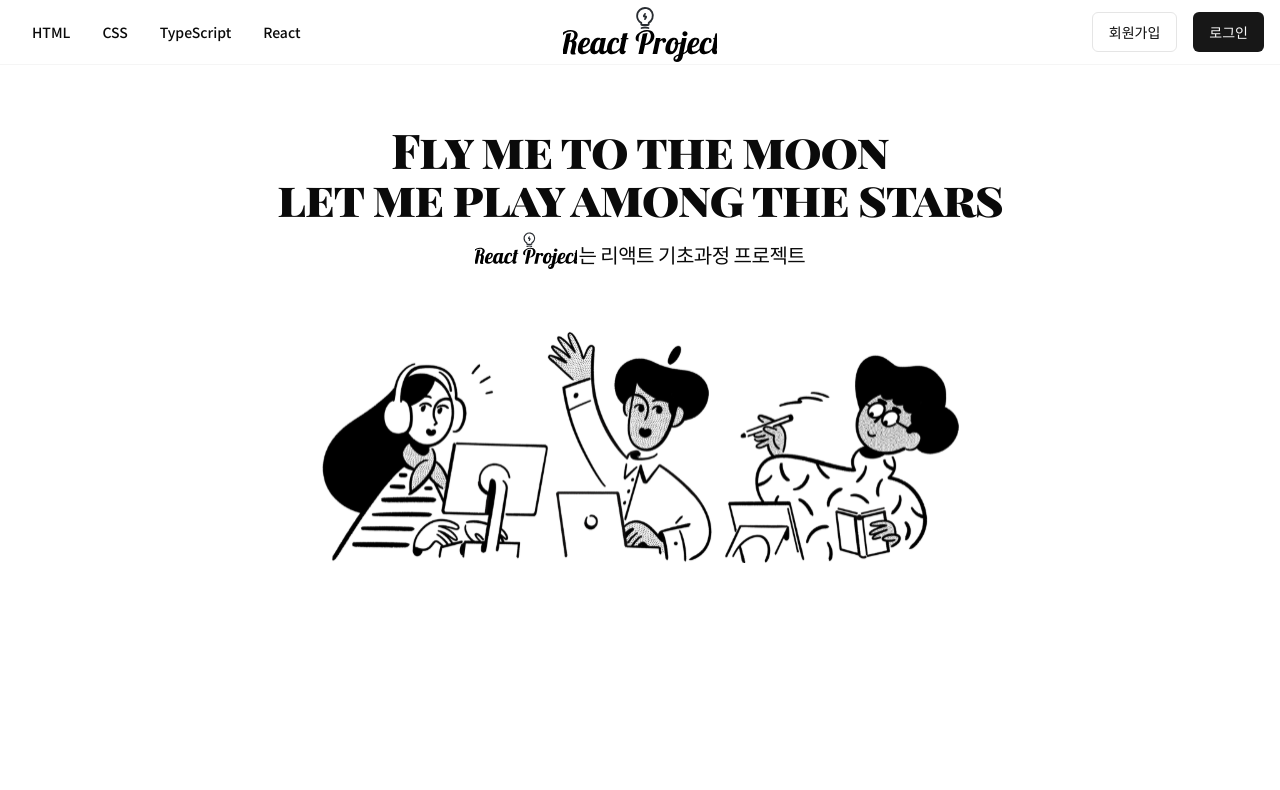
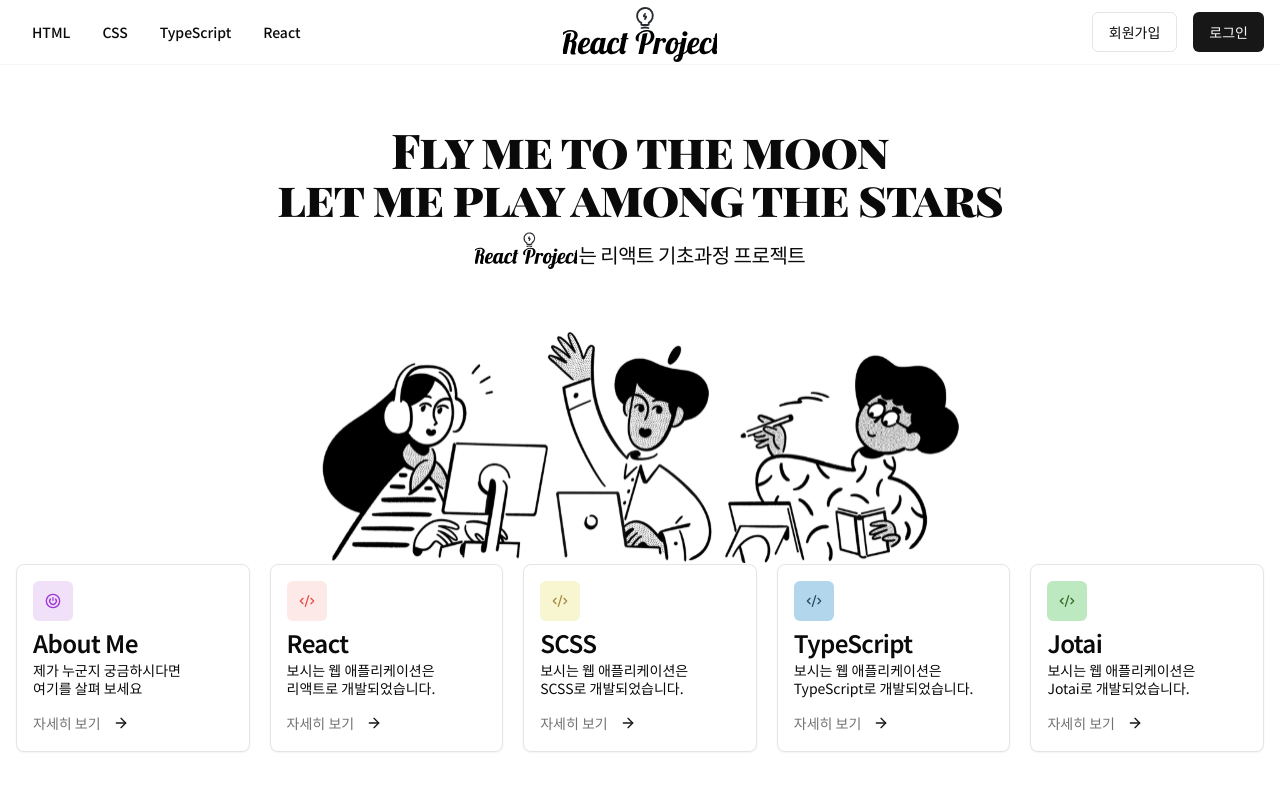
Before and after one commit to DACONLEEHANGYU/readct-final1, a React (Vite) app: page / in a window 1280 px wide. Shown: the top 790 px of the page. Built offline with nearby package versions, Linux system fonts and the light colour scheme.

Commit message:
:sparkles: 카드 만들기

```diff
--- /dev/null
+++ b/src/components/molecules/home/widget-category/WidgetCategory.tsx
@@ -0,0 +1,45 @@
+import { Card } from "@/components/ui/card";
+import { Button } from "@/components/ui/button";
+import { ArrowRight } from "lucide-react";
+import { useNavigate } from "react-router-dom";
+
+interface CategoryWidget {
+  path: string;
+  icon: React.ReactNode;
+  label: string;
+  desc1: string;
+  desc2: string;
+  btnText: string;
+}
+
+interface Props {
+  data: CategoryWidget;
+}
+
+function WidgetCategory({ data }: Props) {
+  // react-router-dom의 페이지 라우팅을 도와준다.
+  const navigate = useNavigate();
+
+  return (
+    <Card className="p-4 cursor-pointer">
+      {data.icon}
+      <h3 className="flex flex-col mt-[6px] gap-1">
+        <span className="scroll-m-20 text-2xl font-semibold tracking-tight">
+          {data.label}
+        </span>
+        <small className="text-sm font-normal leading-none">{data.desc1}</small>
+        <small className="text-sm font-normal leading-none">{data.desc2}</small>
+      </h3>
+      <Button
+        variant="link"
+        className="p-0 mt-2 -mb-2"
+        onClick={() => navigate("/dashboard")}
+      >
+        <span className="text-sm text-muted-foreground">{data.btnText}</span>
+        <ArrowRight className="w-4 h-4 ml-1"></ArrowRight>
+      </Button>
+    </Card>
+  );
+}
+
+export default WidgetCategory;
--- /dev/null
+++ b/src/components/ui/card.tsx
@@ -0,0 +1,79 @@
+import * as React from "react"
+
+import { cn } from "@/lib/utils"
+
+const Card = React.forwardRef<
+  HTMLDivElement,
+  React.HTMLAttributes<HTMLDivElement>
+>(({ className, ...props }, ref) => (
+  <div
+    ref={ref}
+    className={cn(
+      "rounded-lg border bg-card text-card-foreground shadow-sm",
+      className
+    )}
+    {...props}
+  />
+))
+Card.displayName = "Card"
+
+const CardHeader = React.forwardRef<
+  HTMLDivElement,
+  React.HTMLAttributes<HTMLDivElement>
+>(({ className, ...props }, ref) => (
+  <div
+    ref={ref}
+    className={cn("flex flex-col space-y-1.5 p-6", className)}
+    {...props}
+  />
+))
+CardHeader.displayName = "CardHeader"
+
+const CardTitle = React.forwardRef<
+  HTMLParagraphElement,
+  React.HTMLAttributes<HTMLHeadingElement>
+>(({ className, ...props }, ref) => (
+  <h3
+    ref={ref}
+    className={cn(
+      "text-2xl font-semibold leading-none tracking-tight",
+      className
+    )}
+    {...props}
+  />
+))
+CardTitle.displayName = "CardTitle"
+
+const CardDescription = React.forwardRef<
+  HTMLParagraphElement,
+  React.HTMLAttributes<HTMLParagraphElement>
+>(({ className, ...props }, ref) => (
+  <p
+    ref={ref}
+    className={cn("text-sm text-muted-foreground", className)}
+    {...props}
+  />
+))
+CardDescription.displayName = "CardDescription"
+
+const CardContent = React.forwardRef<
+  HTMLDivElement,
+  React.HTMLAttributes<HTMLDivElement>
+>(({ className, ...props }, ref) => (
+  <div ref={ref} className={cn("p-6 pt-0", className)} {...props} />
+))
+CardContent.displayName = "CardContent"
+
+const CardFooter = React.forwardRef<
+  HTMLDivElement,
+  React.HTMLAttributes<HTMLDivElement>
+>(({ className, ...props }, ref) => (
+  <div
+    ref={ref}
+    className={cn("flex items-center p-6 pt-0", className)}
+    {...props}
+  />
+))
+CardFooter.displayName = "CardFooter"
+
+export { Card, CardHeader, CardFooter, CardTitle, CardDescription, CardContent }
--- a/src/pages/home/Home.tsx
+++ b/src/pages/home/Home.tsx
@@ -1,8 +1,84 @@
 import styles from "./page.module.scss";
 
 import CommonHeader from "@/components/organisms/header/CommonHeader";
+import WidgetCategory from "@/components/molecules/home/widget-category/WidgetCategory";
+// import { Card } from "@/components/ui/card";
+import { Button } from "@/components/ui/button";
+import { ArrowRight, CodeXml, PowerCircle } from "lucide-react";
+
+interface CategoryWidget {
+  path: string;
+  icon: React.ReactNode;
+  label: string;
+  desc1: string;
+  desc2: string;
+  btnText: string;
+}
 
 function Home() {
+  const CATEGORY_WIDGETS: CategoryWidget[] = [
+    {
+      path: "/",
+      icon: (
+        <Button size={"icon"} className="bg-[#F0E1F9] hover:bg-[#F0E1F9]">
+          <PowerCircle className="w-[22px] h-[22px] text-[#9d34da]" />
+        </Button>
+      ),
+      label: "About Me",
+      desc1: "제가 누군지 궁금하시다면",
+      desc2: "여기를 살펴 보세요",
+      btnText: "자세히 보기",
+    },
+    {
+      path: "https://ko.react.dev/",
+      icon: (
+        <Button size={"icon"} className="bg-[#FCE9E8] hover:bg-[#FCE9E8]">
+          <CodeXml className="w-[22px] h-[22px] text-[#ea4e43]" />
+        </Button>
+      ),
+      label: "React",
+      desc1: "보시는 웹 애플리케이션은",
+      desc2: "리액트로 개발되었습니다.",
+      btnText: "자세히 보기",
+    },
+    {
+      path: "/css",
+      icon: (
+        <Button size={"icon"} className="bg-[#f7f6d0] hover:bg-[#f7f6d0]">
+          <CodeXml className="w-[22px] h-[22px] text-[#a78944]" />
+        </Button>
+      ),
+      label: "SCSS",
+      desc1: "보시는 웹 애플리케이션은",
+      desc2: "SCSS로 개발되었습니다.",
+      btnText: "자세히 보기",
+    },
+    {
+      path: "/typescript",
+      icon: (
+        <Button size={"icon"} className="bg-[#b2d7ec] hover:bg-[#b2d7ec]">
+          <CodeXml className="w-[22px] h-[22px] text-[#2c4c61]" />
+        </Button>
+      ),
+      label: "TypeScript",
+      desc1: "보시는 웹 애플리케이션은",
+      desc2: "TypeScript로 개발되었습니다.",
+      btnText: "자세히 보기",
+    },
+    {
+      path: "/jotai",
+      icon: (
+        <Button size={"icon"} className="bg-[#bce9c0] hover:bg-[#bce9c0]">
+          <CodeXml className="w-[22px] h-[22px] text-[#3a692b]" />
+        </Button>
+      ),
+      label: "Jotai",
+      desc1: "보시는 웹 애플리케이션은",
+      desc2: "Jotai로 개발되었습니다.",
+      btnText: "자세히 보기",
+    },
+  ];
+
   return (
     <>
       <CommonHeader />
@@ -29,6 +105,10 @@ function Home() {
           </div>
           <section className={styles.page__container__section}>
             {/* 메뉴 카테고리 카드 컴포넌트 UI 삽입 부분 */}
+
+            {CATEGORY_WIDGETS.map((item: CategoryWidget) => {
+              return <WidgetCategory data={item} />;
+            })}
           </section>
         </div>
       </div>
--- a/src/pages/home/page.module.scss
+++ b/src/pages/home/page.module.scss
@@ -34,7 +34,7 @@ $COMMONHEADER-HEIGHT: 65px;
     }
 
     &__section {
-      display: gird;
+      display: grid;
       grid-template-columns: repeat(5, 1fr);
 
       gap: 20px;
```
